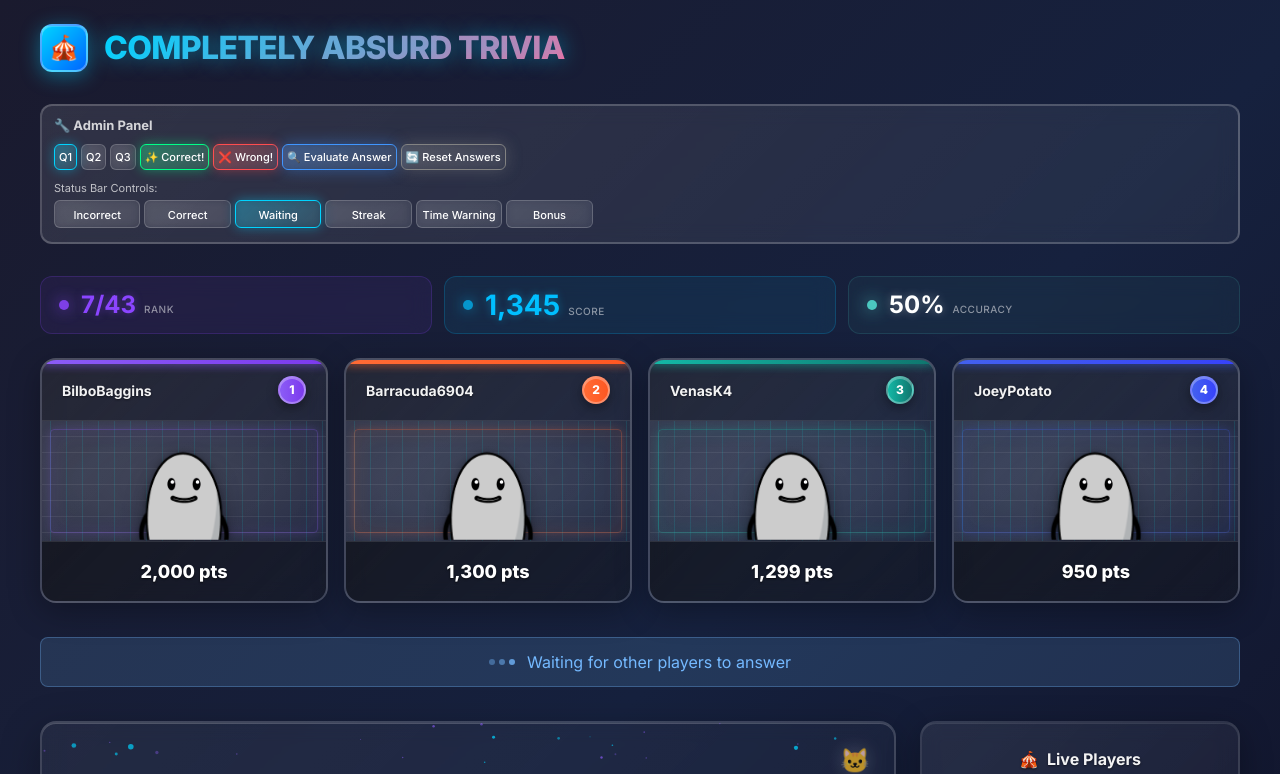
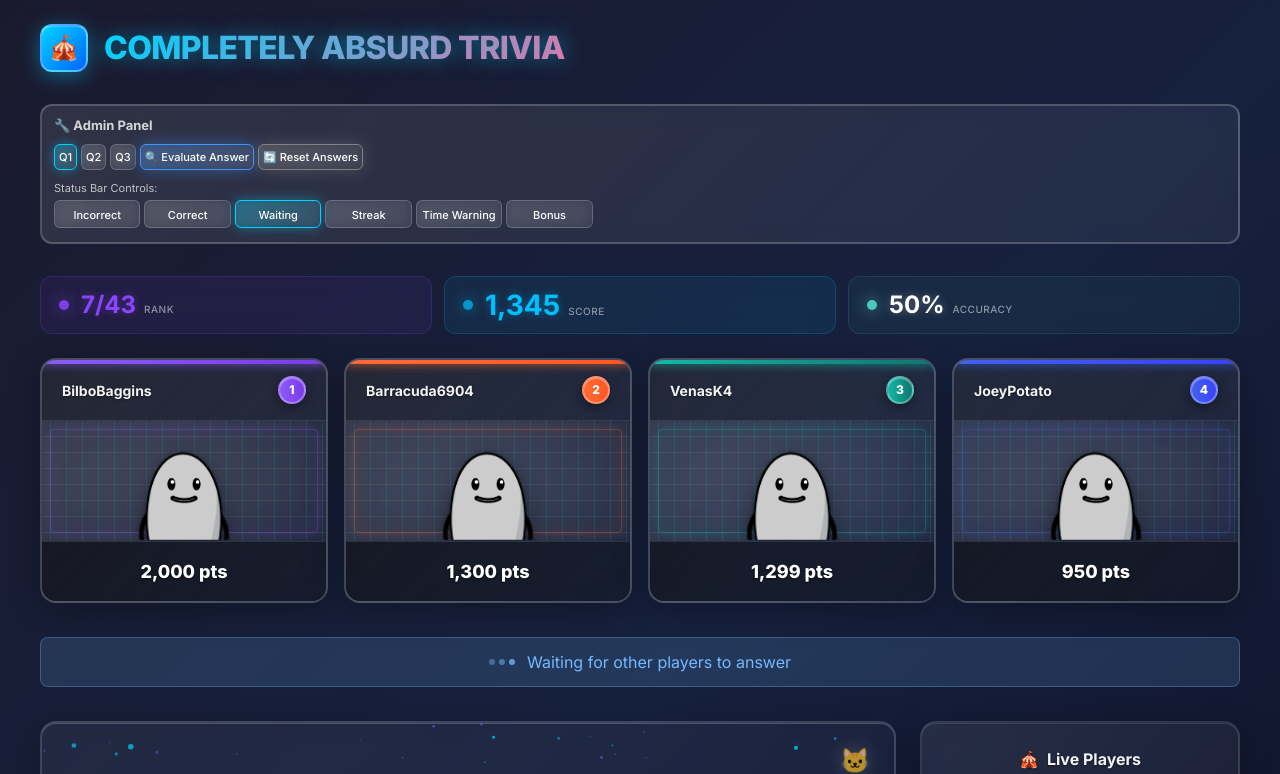
Before and after one commit to doctafaustus/completely-absurd-trivia-3, a React (Vite) app in the folder client/: page / in a window 1280 px wide. Shown: the top 774 px of the page. Built offline with nearby package versions, Linux system fonts and the light colour scheme.

Commit message:
Remove old admin btns

```diff
--- a/client/src/components/AdminPanel.jsx
+++ b/client/src/components/AdminPanel.jsx
@@ -45,18 +45,6 @@ const AdminPanel = () => {
             onClick={() => selectQuestion(2)}
           >
             Q3
-          </button>
-          <button
-            className="admin-btn correct-btn"
-            onClick={triggerCorrectAnimation}
-          >
-            ✨ Correct!
-          </button>
-          <button
-            className="admin-btn wrong-btn"
-            onClick={triggerIncorrectAnimation}
-          >
-            ❌ Wrong!
           </button>
           <button
             className="admin-btn evaluate-btn"
```
